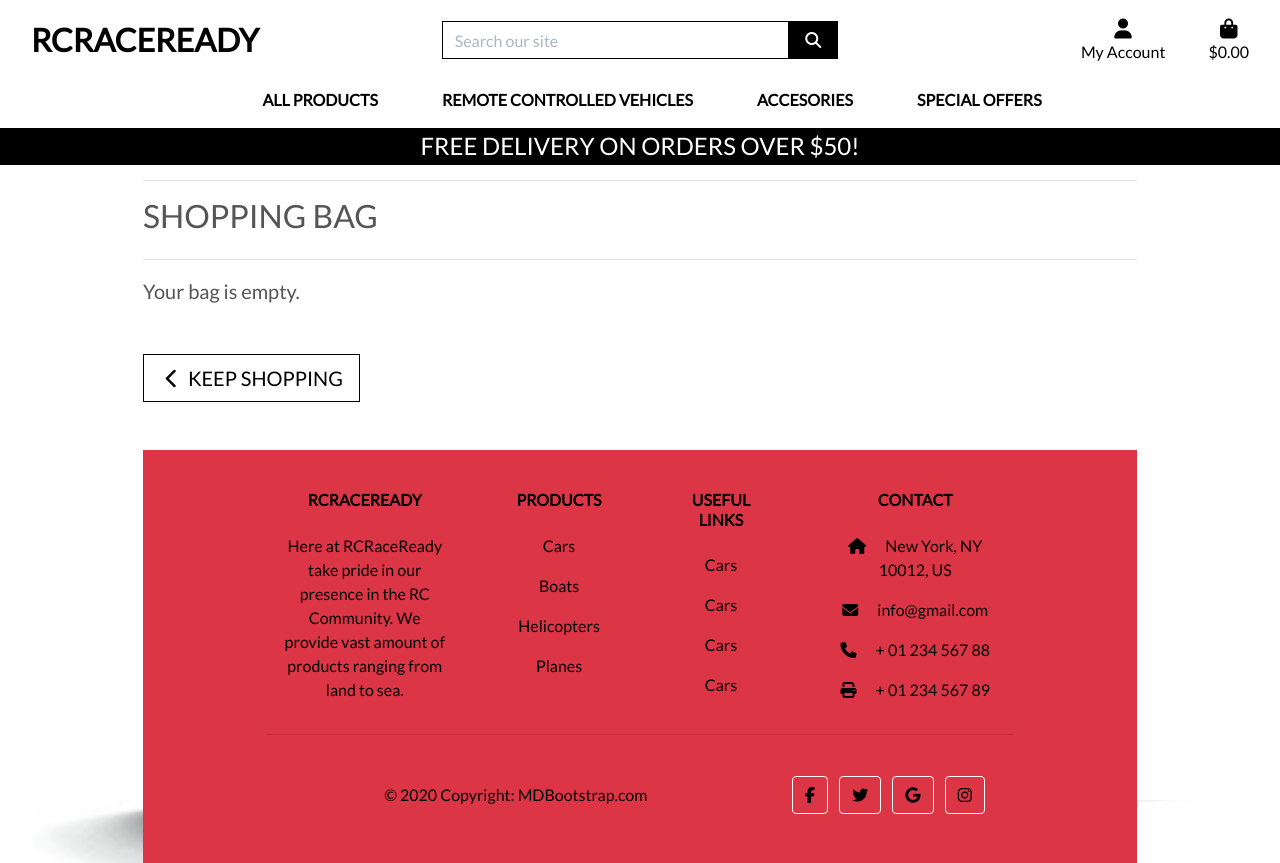
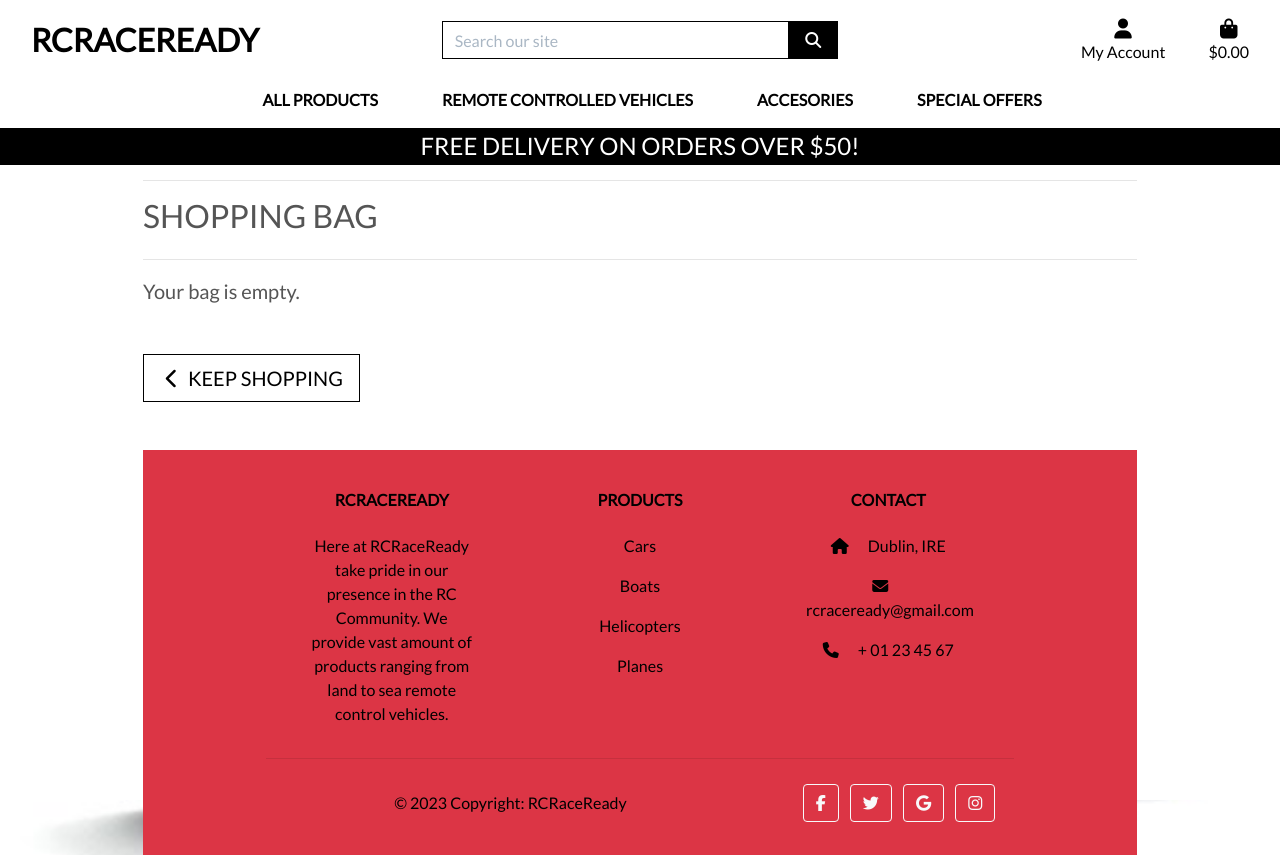
Before and after one commit to KeithBautista/RCRaceReady, a Django app: page /bag/ in a window 1280 px wide. Run offline with Django 3.2, Linux system fonts and the light colour scheme; some libraries are stand-ins or nearby versions.

Commit message:
changed styling in footer

```diff
--- a/templates/includes/footer.html
+++ b/templates/includes/footer.html
@@ -17,7 +17,7 @@
               </h6>
               <p>
                 Here at RCRaceReady take pride in our presence in the RC Community.
-                We provide vast amount of products ranging from land to sea.
+                We provide vast amount of products ranging from land to sea remote control vehicles.
               </p>
             </div>
             <!-- Grid column -->
@@ -45,34 +45,11 @@
             <hr class="w-100 clearfix d-md-none" />
 
             <!-- Grid column -->
-            <div class="col-md-3 col-lg-2 col-xl-2 mx-auto mt-3">
-              <h6 class="text-uppercase mb-4 font-weight-bold">
-                Useful links
-              </h6>
-              <p>
-                <a href="{% url 'products' %}?category=rc_cars" class="text-black">Cars</a>
-              </p>
-              <p>
-                <a href="{% url 'products' %}?category=rc_cars" class="text-black">Cars</a>
-              </p>
-              <p>
-                <a href="{% url 'products' %}?category=rc_cars" class="text-black">Cars</a>
-              </p>
-              <p>
-                <a href="{% url 'products' %}?category=rc_cars" class="text-black">Cars</a>
-              </p>
-            </div>
-
-            <!-- Grid column -->
-            <hr class="w-100 clearfix d-md-none" />
-
-            <!-- Grid column -->
             <div class="col-md-4 col-lg-3 col-xl-3 mx-auto mt-3">
               <h6 class="text-uppercase mb-4 font-weight-bold">Contact</h6>
-              <p><i class="fas fa-home mr-3"></i> New York, NY 10012, US</p>
-              <p><i class="fas fa-envelope mr-3"></i> info@gmail.com</p>
-              <p><i class="fas fa-phone mr-3"></i> + 01 234 567 88</p>
-              <p><i class="fas fa-print mr-3"></i> + 01 234 567 89</p>
+              <p><i class="fas fa-home mr-3"></i> Dublin, IRE</p>
+              <p><i class="fas fa-envelope mr-3"></i> rcraceready@gmail.com</p>
+              <p><i class="fas fa-phone mr-3"></i> + 01 23 45 67</p>
             </div>
             <!-- Grid column -->
           </div>
@@ -83,15 +60,15 @@
         <hr class="my-3">
 
         <!-- Section: Copyright -->
-        <section class="p-3 pt-0">
+        <section>
           <div class="row d-flex align-items-center">
             <!-- Grid column -->
             <div class="col-md-7 col-lg-8 text-center text-md-start">
               <!-- Copyright -->
               <div class="p-3">
-                © 2020 Copyright:
-                <a class="text-black" href="https://mdbootstrap.com/"
-                   >MDBootstrap.com</a
+                © 2023 Copyright:
+                <a class="text-black" href="{% url 'home' %}"
+                   >RCRaceReady</a
                   >
               </div>
               <!-- Copyright -->
@@ -105,7 +82,9 @@
                  class="btn btn-outline-light btn-floating m-1"
                  class="text-black"
                  role="button"
-                 ><i class="fab fa-facebook-f"></i
+                 href="https://www.facebook.com/"
+                 target="_blank">
+                 <i class="fab fa-facebook-f"></i
                 ></a>
 
               <!-- Twitter -->
@@ -113,7 +92,9 @@
                  class="btn btn-outline-light btn-floating m-1"
                  class="text-black"
                  role="button"
-                 ><i class="fab fa-twitter"></i
+                 href="https://www.twitter.com/"
+                 target="_blank">
+                 <i class="fab fa-twitter"></i
                 ></a>
 
               <!-- Google -->
@@ -121,7 +102,9 @@
                  class="btn btn-outline-light btn-floating m-1"
                  class="text-black"
                  role="button"
-                 ><i class="fab fa-google"></i
+                 href="https://www.google.com/"
+                 target="_blank">
+                 <i class="fab fa-google"></i
                 ></a>
 
               <!-- Instagram -->
@@ -129,7 +112,9 @@
                  class="btn btn-outline-light btn-floating m-1"
                  class="text-black"
                  role="button"
-                 ><i class="fab fa-instagram"></i
+                 href="https://www.instagram.com/"
+                 target="_blank">
+                 <i class="fab fa-instagram"></i
                 ></a>
             </div>
             <!-- Grid column -->
```
